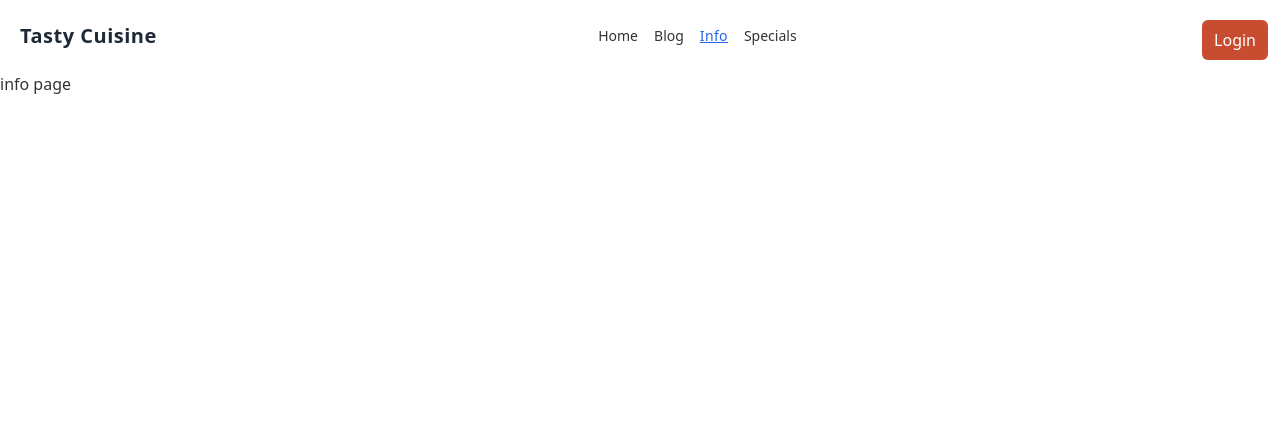
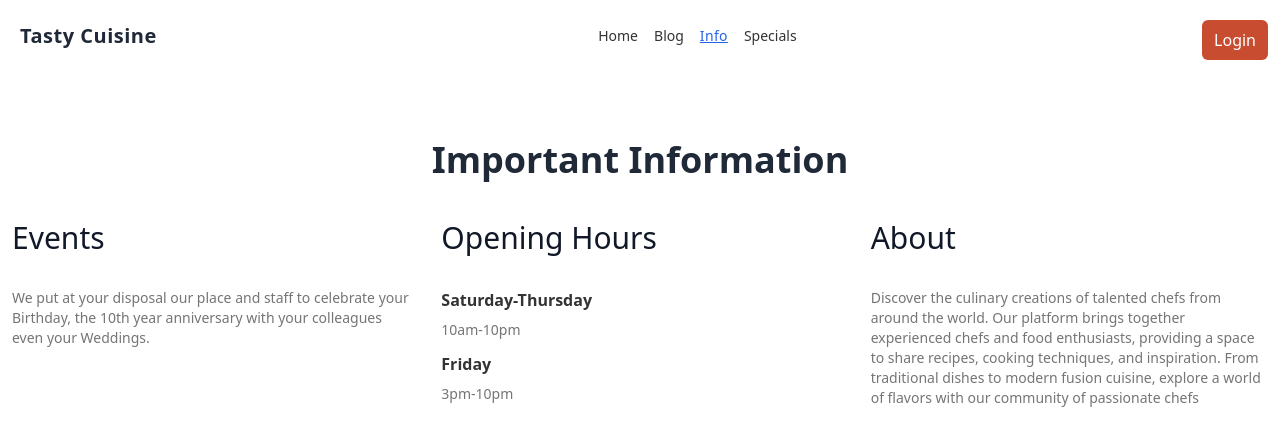
Before and after one commit to Mostakimw/tasty-cuisine-client, a React (Vite) app: page /info in a window 1280 px wide. Shown: the top 446 px of the page. Built offline with nearby package versions, Linux system fonts and the light colour scheme; no server answers.

Commit message:
two extra section, info and testy dessart added

```diff
--- a/src/index.css
+++ b/src/index.css
@@ -5,3 +5,10 @@
 .active {
   @apply font-medium tracking-wide text-blue-600 underline;
 }
+
+.mtext-primary {
+  @apply text-4xl font-bold;
+}
+.mtext-secondary {
+  @apply text-[#757575] text-sm;
+}
--- /dev/null
+++ b/src/pages/Banner/Banner.jsx
@@ -0,0 +1,48 @@
+import React from "react";
+import { Link } from "react-router-dom";
+
+const Banner = () => {
+  return (
+    <div
+      className="relative overflow-hidden bg-cover bg-no-repeat text-center mt-5"
+      style={{
+        backgroundImage:
+          'url("https://img.freepik.com/free-photo/top-view-burger-fries-with-sauces-copy-space_23-2148784450.jpg?w=1060&t=st=1683013983~exp=1683014583~hmac=804959901f60d16849f52a10439342d48a61d09a44dbf0c19598f1c9da370840")',
+        height: `calc(100vh - 100px)`,
+      }}
+    >
+      <div
+        className="absolute bottom-0 left-0 right-0 top-0 h-full w-full overflow-hidden bg-fixed"
+        style={{ backgroundColor: "rgba(0, 0, 0, 0.6)" }}
+      >
+        <div className="relative flex h-full items-center justify-around">
+          <div className="text-white">
+            <h2 className="text-6xl font-semibold">Tasty Cuisine</h2>
+            <h4 className="my-10 text-xl font-semibold lg:w-[500px] px-3">
+              Your ultimate destination for culinary inspiration. Join us and
+              unleash your inner chef!
+            </h4>
+            <Link
+              to="/register"
+              type="button"
+              className="rounded border-2 border-neutral-50 px-7 pb-[8px] pt-[10px] text-sm font-medium uppercase leading-normal text-neutral-50 transition duration-150 ease-in-out hover:border-neutral-100 hover:bg-neutral-500 hover:bg-opacity-10 hover:text-neutral-100 focus:border-neutral-100 focus:text-neutral-100 focus:outline-none focus:ring-0 active:border-neutral-200 active:text-neutral-200 dark:hover:bg-neutral-100 dark:hover:bg-opacity-10"
+              data-te-ripple-init
+              data-te-ripple-color="light"
+            >
+              Register Now
+            </Link>
+          </div>
+          <div className=" top-0 border border-red-300">
+            {/* <img
+            src="https://img.freepik.com/premium-vector/cartoon-chef-holding-silver-platter_29190-8165.jpg?w=2000"
+            alt=""
+            width={"400px"}
+        /> */}
+          </div>
+        </div>
+      </div>
+    </div>
+  );
+};
+
+export default Banner;
--- /dev/null
+++ b/src/pages/Chefs/Chefs.jsx
@@ -0,0 +1,33 @@
+import React from "react";
+
+const Chefs = () => {
+  return (
+    <div className="mt-16 text-center lg:w-[1320px] mx-auto">
+      <h1 className="mtext-primary">Our Chefs</h1>
+      <p className="mtext-secondary my-3">
+        Meet the talented chefs behind the delicious recipes on our website
+      </p>
+      <div className="grid grid-cols-12 gap-5 mt-10">
+        <div className="border-2 rounded-md col-span-4">
+          <div className=" text-left p-4">
+            <img
+              src="https://www.telegraph.co.uk/content/dam/food-and-drink/2018/10/09/Sat-Bains_trans_NvBQzQNjv4Bq3XmyF3YIL3K1caQxZsZv2R0QqM06sRPpbYbf7C3kqhM.png?imwidth=680"
+              className="max-w-sm rounded-lg shadow-2xl w-full"
+            />
+            <div>
+              <h1 className="text-4xl font-bold my-4">Box Office News!</h1>
+              <p className="mtext-secondary my-2">Years of Experience: </p>
+              <p className="mtext-secondary">Number of Recipes: </p>
+              <p className="mtext-secondary my-2">Total Likes: </p>
+              <button className="border-2 border-[#1c5c7c] py-3 px-7 rounded-md font-bold mt-3">
+                View Recipe
+              </button>
+            </div>
+          </div>
+        </div>
+      </div>
+    </div>
+  );
+};
+
+export default Chefs;
--- a/src/pages/Home/Home.jsx
+++ b/src/pages/Home/Home.jsx
@@ -1,46 +1,19 @@
 import React from "react";
-import { Link } from "react-router-dom";
+import Chefs from "../Chefs/Chefs";
+import Banner from "../Banner/Banner";
+import { useLoaderData } from "react-router-dom";
+import Special from "../Special/Special";
+import Info from "../Info/Info";
 
 const Home = () => {
+  //   const chefs = useLoaderData();
+  //   console.log(chefs);
   return (
-    <div
-      className="relative overflow-hidden bg-cover bg-no-repeat text-center mt-5"
-      style={{
-        backgroundImage:
-          'url("https://img.freepik.com/free-photo/top-view-burger-fries-with-sauces-copy-space_23-2148784450.jpg?w=1060&t=st=1683013983~exp=1683014583~hmac=804959901f60d16849f52a10439342d48a61d09a44dbf0c19598f1c9da370840")',
-        height: `calc(100vh - 100px)`,
-      }}
-    >
-      <div
-        className="absolute bottom-0 left-0 right-0 top-0 h-full w-full overflow-hidden bg-fixed"
-        style={{ backgroundColor: "rgba(0, 0, 0, 0.6)" }}
-      >
-        <div className="relative flex h-full items-center justify-around">
-          <div className="text-white">
-            <h2 className="text-6xl font-semibold">Tasty Cuisine</h2>
-            <h4 className="my-10 text-xl font-semibold lg:w-[500px] px-3">
-              Your ultimate destination for culinary inspiration. Join us and
-              unleash your inner chef!
-            </h4>
-            <Link
-              to="/register"
-              type="button"
-              className="rounded border-2 border-neutral-50 px-7 pb-[8px] pt-[10px] text-sm font-medium uppercase leading-normal text-neutral-50 transition duration-150 ease-in-out hover:border-neutral-100 hover:bg-neutral-500 hover:bg-opacity-10 hover:text-neutral-100 focus:border-neutral-100 focus:text-neutral-100 focus:outline-none focus:ring-0 active:border-neutral-200 active:text-neutral-200 dark:hover:bg-neutral-100 dark:hover:bg-opacity-10"
-              data-te-ripple-init
-              data-te-ripple-color="light"
-            >
-              Register Now
-            </Link>
-          </div>
-          <div className=" top-0 border border-red-300">
-            {/* <img
-            src="https://img.freepik.com/premium-vector/cartoon-chef-holding-silver-platter_29190-8165.jpg?w=2000"
-            alt=""
-            width={"400px"}
-        /> */}
-          </div>
-        </div>
-      </div>
+    <div>
+      <Banner></Banner>
+      <Chefs></Chefs>
+      <Special></Special>
+      <Info></Info>
     </div>
   );
 };
--- a/src/pages/Info/Info.jsx
+++ b/src/pages/Info/Info.jsx
@@ -2,8 +2,37 @@ import React from "react";
 
 const Info = () => {
   return (
-    <div>
-      <h1>info page</h1>
+    <div className="max-w-[1300px] mx-auto mt-12 px-3 lg:mt-20">
+      <h1 className="mtext-primary text-gray-800 text-center mb-10">
+        Important Information
+      </h1>
+      <div className="grid grid-cols-12 gap-8 mt-4">
+        <div className="col-span-4">
+          <h2 className="mb-8 text-3xl text-gray-900">Events</h2>
+          <p className="mtext-secondary">
+            We put at your disposal our place and staff to celebrate your
+            Birthday, the 10th year anniversary with your colleagues even your
+            Weddings.
+          </p>
+        </div>
+        <div className="col-span-4">
+          <h2 className="mb-8 text-3xl text-gray-900">Opening Hours</h2>
+          <h3 className="text-md font-bold">Saturday-Thursday</h3>
+          <p className="mtext-secondary mt-2">10am-10pm</p>
+          <h3 className="text-md font-bold mt-3">Friday</h3>
+          <p className="mtext-secondary mt-2">3pm-10pm</p>
+        </div>
+        <div className="col-span-4">
+          <h2 className="mb-8 text-3xl text-gray-900">About</h2>
+          <p className="mtext-secondary">
+            Discover the culinary creations of talented chefs from around the
+            world. Our platform brings together experienced chefs and food
+            enthusiasts, providing a space to share recipes, cooking techniques,
+            and inspiration. From traditional dishes to modern fusion cuisine,
+            explore a world of flavors with our community of passionate chefs
+          </p>
+        </div>
+      </div>
     </div>
   );
 };
--- a/src/pages/Login/Login.jsx
+++ b/src/pages/Login/Login.jsx
@@ -64,7 +64,7 @@ const Login = () => {
 
             <label className="label">
               <p href="#" className="label-text-alt">
-                New to <span className="text-[#c84c30]">Tasty Quisine</span>?
+                New to <span className="text-[#c84c30]">Tasty Cuisine</span>?
                 Please{" "}
                 <Link to="/register" className="text-[#1c5c7c] hover:underline">
                   Register
--- a/src/pages/Register/Register.jsx
+++ b/src/pages/Register/Register.jsx
@@ -107,7 +107,7 @@ const Register = () => {
               <label className="label">
                 <p href="#" className="label-text-alt">
                   Already Member of{" "}
-                  <span className="text-[#c84c30]">Tasty Quisine</span>? Please{" "}
+                  <span className="text-[#c84c30]">Tasty Cuisine</span>? Please{" "}
                   <Link to="/login" className="text-[#1c5c7c] hover:underline">
                     Login
                   </Link>
--- a/src/pages/Special/Special.jsx
+++ b/src/pages/Special/Special.jsx
@@ -1,9 +1,35 @@
 import React from "react";
+import { Link } from "react-router-dom";
 
 const Special = () => {
   return (
-    <div>
-      <h1>special</h1>
+    <div className="max-w-[1300px] mx-auto mt-12 lg:mt-24">
+      <h1 className="mtext-primary text-gray-800 text-center mb-16">
+        Special From Our Chefs
+      </h1>
+      <div
+        className="hero min-h-[calc(100vh-40vh)] rounded-md"
+        style={{
+          backgroundImage: `url("https://www.restaurant-hospitality.com/sites/restaurant-hospitality.com/files/styles/article_featured_retina/public/gallery_promo_image/Top%2010%20August%20Recipes_Dessert%20Recipes.jpg?itok=o3He36C7")`,
+        }}
+      >
+        <div className="hero-overlay bg-opacity-60 rounded"></div>
+        <div className="hero-content text-center text-neutral-content">
+          <div className="max-w-lg">
+            <h1 className="mb-5 text-5xl font-bold uppercase">
+              Tasty Desserts
+            </h1>
+            <p className="mb-5 ">
+              Weather you crave sweet, savory, decadent or healthy, <br />
+              We have hundreds of rated dessert recipes to satisfy your taste
+              buds
+            </p>
+            <Link to="/register" className="btn btn-primary">
+              Get Started
+            </Link>
+          </div>
+        </div>
+      </div>
     </div>
   );
 };
```
